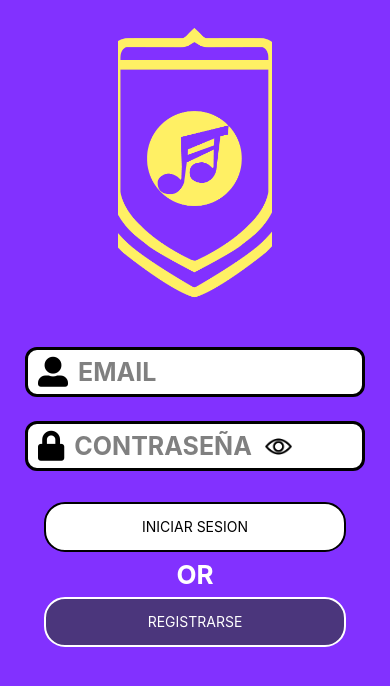
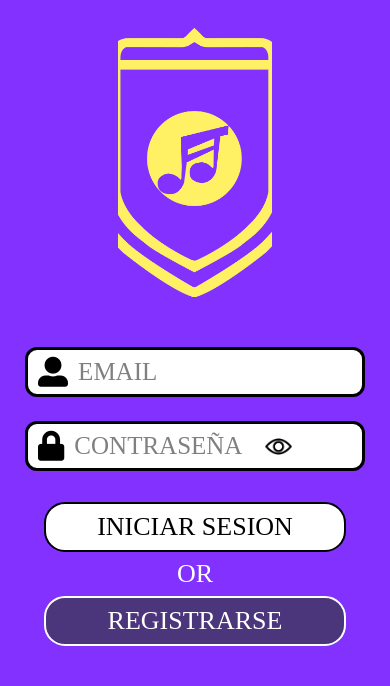
Before and after one commit to BC-MAY-21-RN/proyecto-final-pf-n21-t3, a React Native app: screen /Home in a window 390 px wide. Shown: the top 686 px of the page. Built offline with nearby package versions, Linux system fonts and the light colour scheme.

Commit message:
add fonts new
Co-Authored-By: Luis Ibarra <43419674+GerardoIbarra@users.noreply.github.com>

```diff
--- a/src/assets/styled.js
+++ b/src/assets/styled.js
@@ -28,11 +28,13 @@ export const Boton = styled.TouchableOpacity`
   margin: 2% 0% 2% 0%;
   font-size: 25px;
   border-top:2%;
-  font-weight: bold;
-`;
+  fontFamily:"BebasNeue-Regular";
 
-export const TextOR = styled.Text`
+  `;
+
+export const Texto = styled.Text`
   font-size: 26px;
   color: white;
-  font-weight: bold;
+  font-family: "BebasNeue-Regular";
+
 `;
--- a/src/components/ForImput/Styled.js
+++ b/src/components/ForImput/Styled.js
@@ -18,8 +18,8 @@ export const Input = styled.TextInput.attrs(props => ({
     placeholderTextColor: "#808080",
   }))`
   padding-left: 10px;
-  font-weight: bold;
-  height: 55px;
+  fontFamily:"Bebas-Regular";
+    height: 55px;
   width: 100%;
   font-size: 25px;
 
@@ -27,7 +27,7 @@ export const Input = styled.TextInput.attrs(props => ({
 export const Textstar = styled.Text`
     color: ${props => props.Color || 'white'};
     font-size: 15px;
-    font-weight: bold;
+    fontFamily:"Bebas-Regular"
 `;
 export const CBoxCon = styled.View`
   flex-direction: row;
--- a/src/components/ForImput/or.js
+++ b/src/components/ForImput/or.js
@@ -1,5 +1,5 @@
-import { Text, View } from 'react-native';
-import {TextOR} from '../../assets/styled';
+import { View } from 'react-native';
+import {Texto} from '../../assets/styled';
 import React from 'react'
 
 export function OR() {
@@ -7,9 +7,9 @@ export function OR() {
 
       <View style={{flexDirection: 'row', alignItems: 'center'}}>
       <View style={{flex: 1, height: 3, backgroundColor: 'white'}} />
-      <TextOR >
+      <Texto  >
       {'  '}OR{'  '}
-      </TextOR>
+      </Texto>
       <View style={{flex: 1, height: 3, backgroundColor: 'white'}} />
       </View>
     )
--- a/src/screens/Login.js
+++ b/src/screens/Login.js
@@ -1,9 +1,10 @@
-import React, {useState} from 'react';
-import {Container, Boton, Logo} from '../assets/styled.js';
-import { Text } from 'react-native';
+import React ,{useState} from 'react';
+import { View } from 'react-native';
+import {Container, Boton, Logo, Texto} from '../assets/styled.js';
 import { useNavigation } from '@react-navigation/native';
 import {ImputLog} from '../components/ForImput/ImputLog'
 import {OR} from '../components/ForImput/or'
+
 
 export const Login = () => {
    const navigation = useNavigation();
@@ -24,13 +25,13 @@ export const Login = () => {
       />
 
       <Boton onPress={() => {navigation.navigate('Main')}}>
-        <Text style={{color:'black'}}>INICIAR SESION</Text>
+        <Texto style={{color:'black'}}>INICIAR SESION</Texto>
       </Boton>
 
+
       <OR/>
-
       <Boton BackColor={'#4B367C'} BColor={'#FFFFFF'} onPress={() => {navigation.navigate('Register')}}>
-        <Text style={{color:'white'}}>REGISTRARSE</Text>
+        <Texto style={{color:'white'}}>REGISTRARSE</Texto>
       </Boton>
     </Container>
   );
```
Also changed, not shown: react-native.config.js (added, +7 -0 lines), 8 other files (tests, documents, lock files or other folders).
